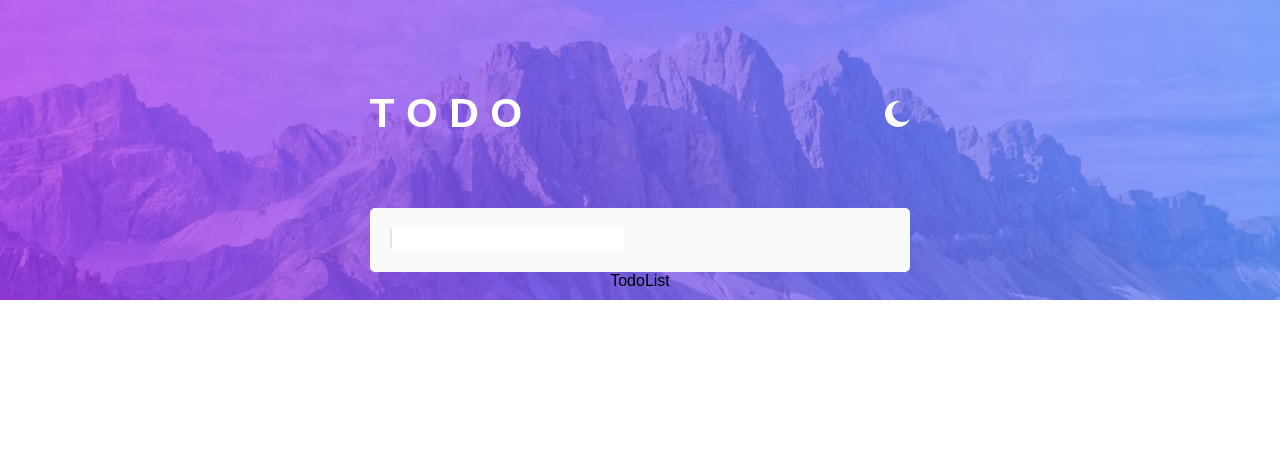
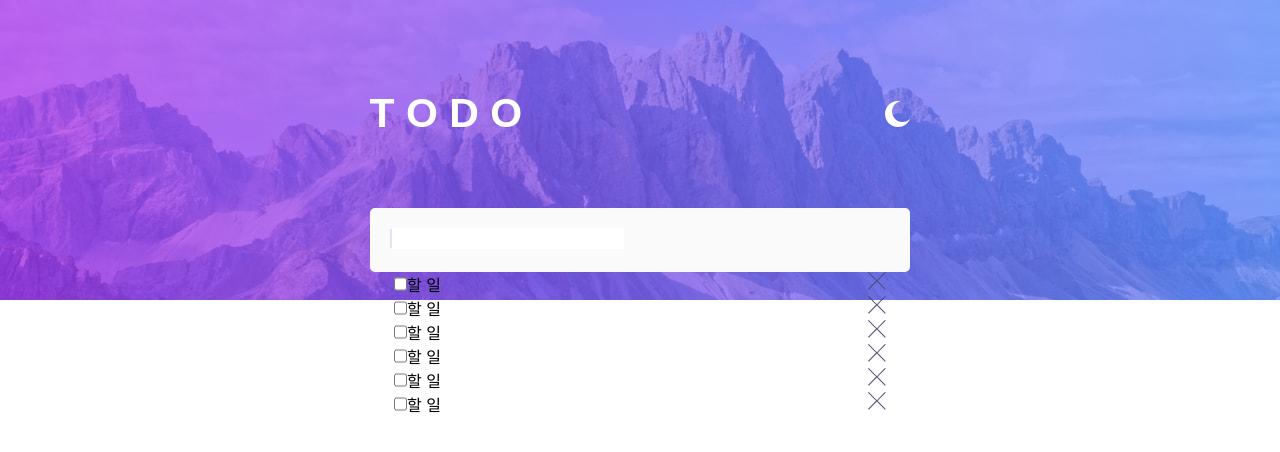
Before and after one commit to cnu-likelion-frontend/hyeon_song_song, a React (Create React App) app: page / in a window 1280 px wide. Shown: the top 452 px of the page. Built offline with nearby package versions, Linux system fonts and the light colour scheme.

Commit message:
output 수정

```diff
--- a/src/components/TodoListOutput.js
+++ b/src/components/TodoListOutput.js
@@ -1,8 +1,18 @@
 import './TodoListOutput.css';
+import TodoListItem from "./TodoListItem";
 
 function TodoListOutput(){
   return(
-    <div>TodoList</div>
+    <div className="OutputContainer">
+        <div className="ItemContainer">
+          <TodoListItem />
+          <TodoListItem />
+          <TodoListItem />
+          <TodoListItem />
+          <TodoListItem />
+          <TodoListItem />
+        </div>
+      </div>
   )
 }
 
```
